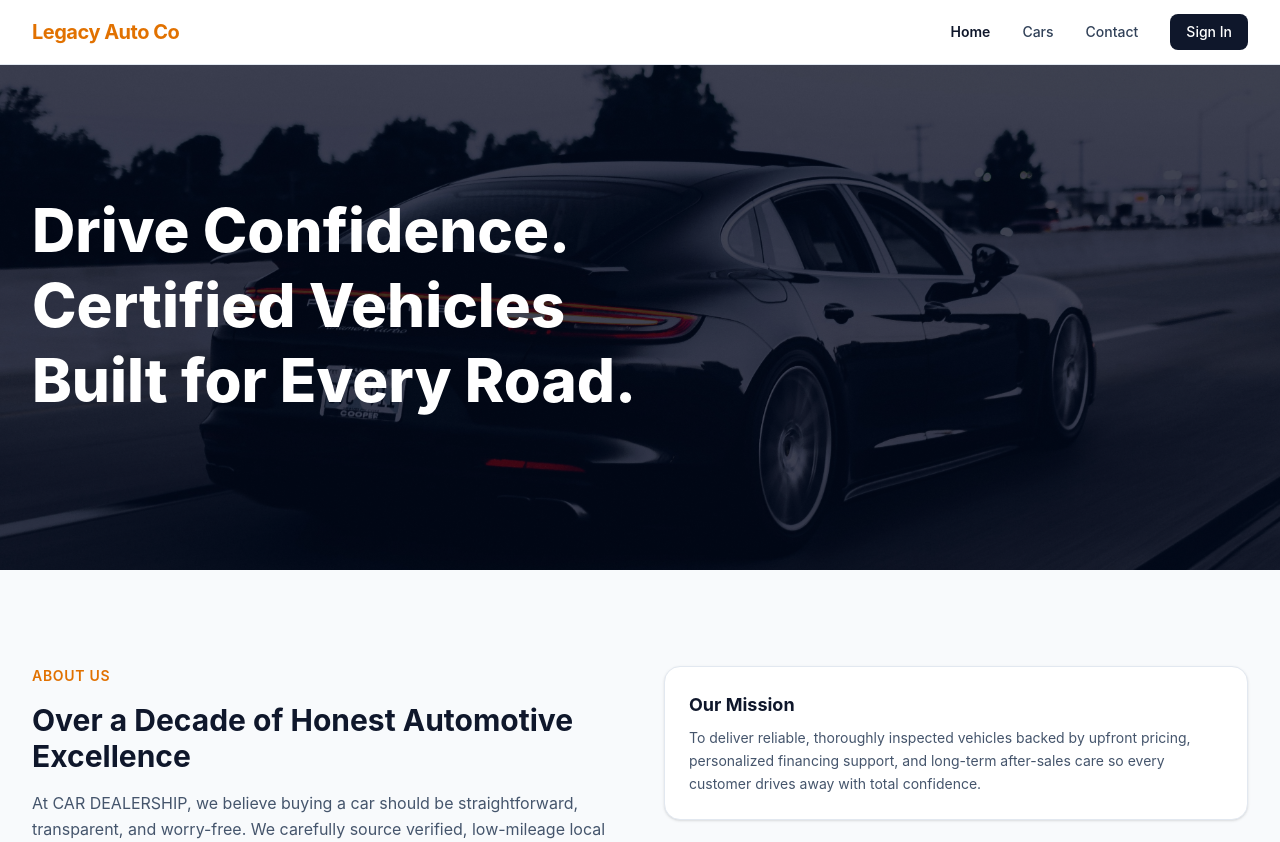
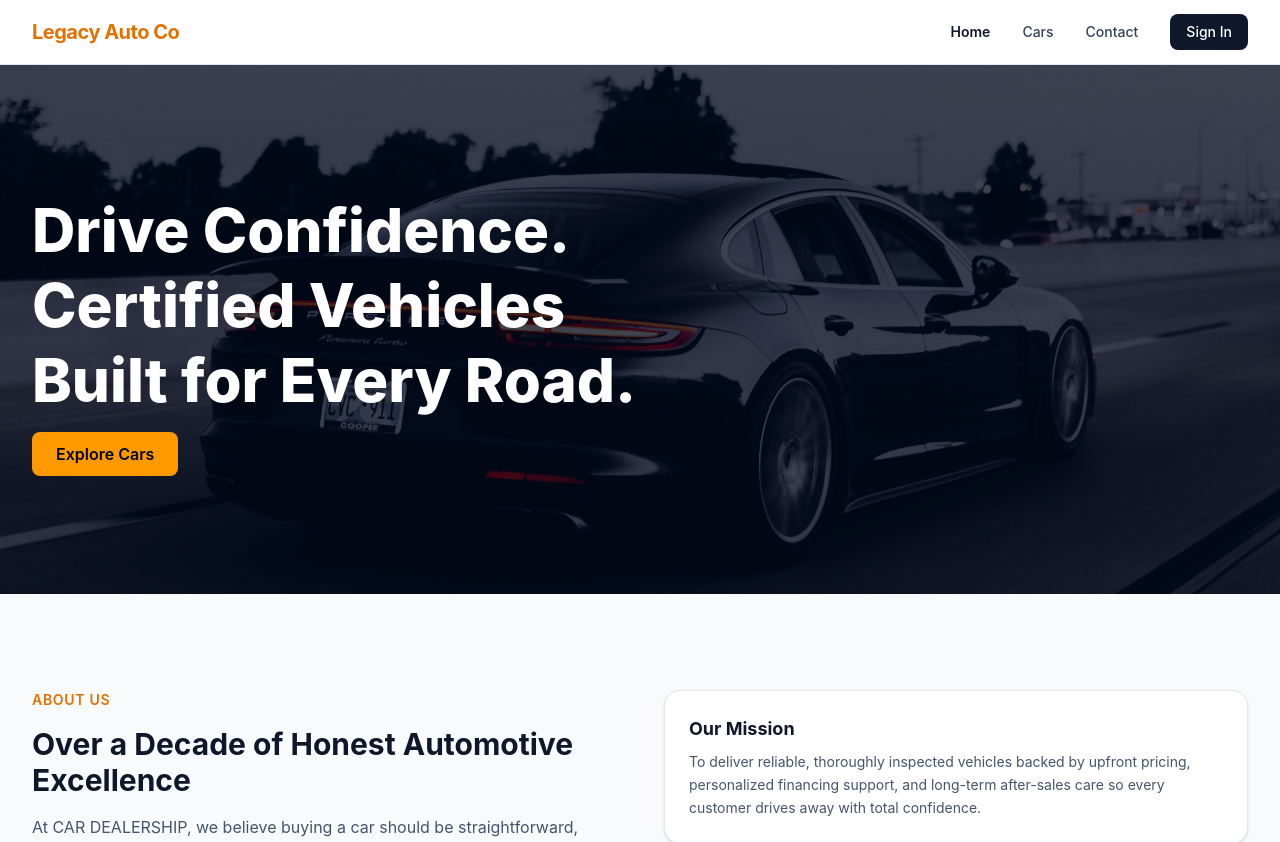
Before and after one commit to macklenton/Car_Dealership, a React (Vite) app: page / in a window 1280 px wide. Shown: the top 842 px of the page. Built offline with nearby package versions, Linux system fonts and the light colour scheme.

Commit message:
Add cta button

```diff
--- a/src/features/home/Home.jsx
+++ b/src/features/home/Home.jsx
@@ -37,7 +37,12 @@ function Home() {
         <p className="text-slate-200 text-base sm:text-lg max-w-xl">
 
         </p>
-
+        <Link
+          to="/cars"
+          className="bg-amber-500 hover:bg-amber-600 text-slate-950 font-semibold px-6 py-3 rounded-lg transition"
+        >
+         Explore Cars
+        </Link>
 
       </div>
     </div>
```
